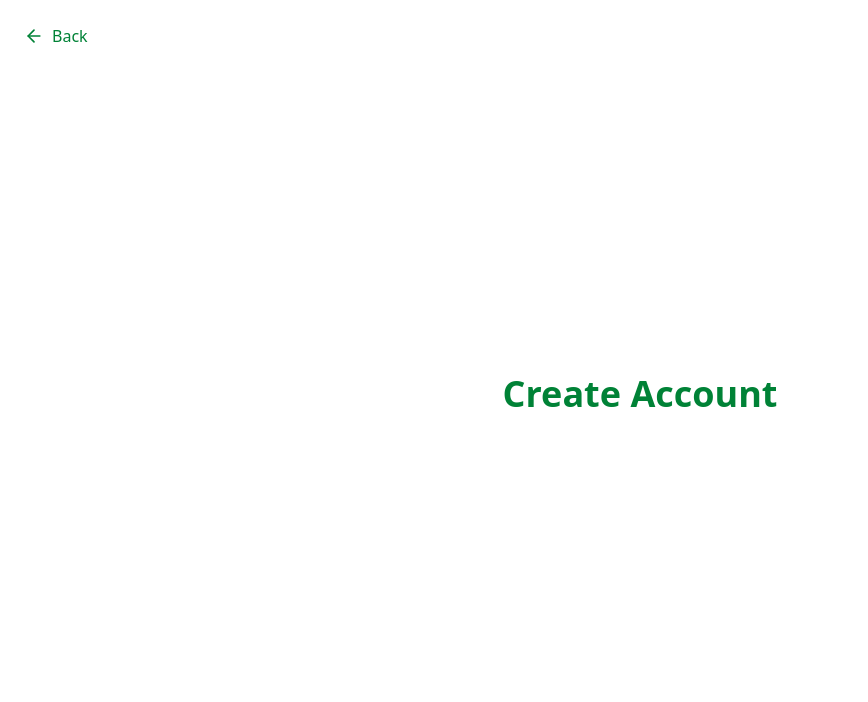
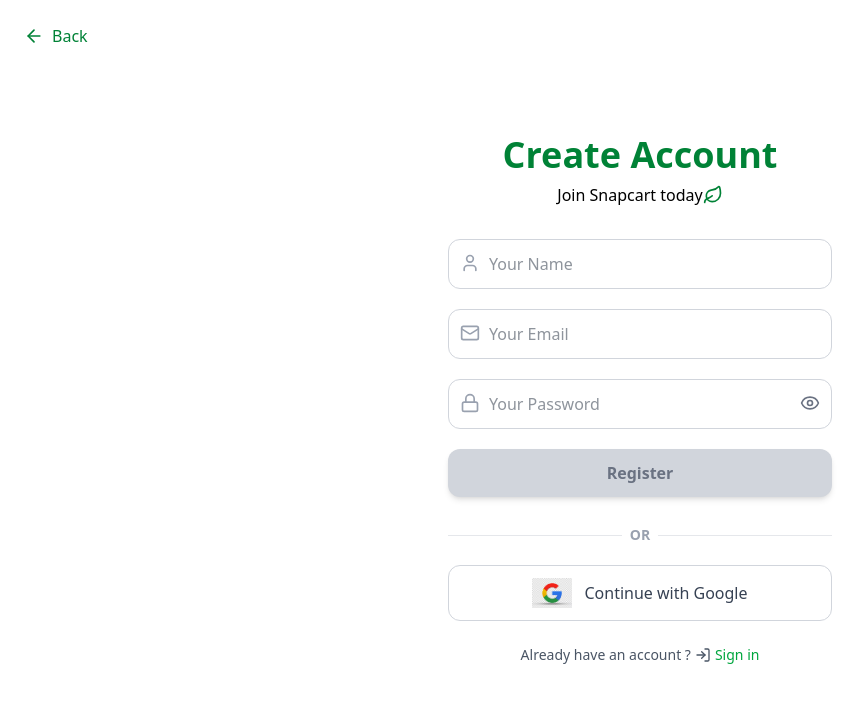
Before and after one commit to Nidhi-Maurya/Grossary_App, a Next.js app: page /register in a window 1280 px wide. Both pictures are taken after a click on the button "Next". Shown: the top 702 px of the page, without its empty margins (0-868 px from the left). Built offline with nearby package versions, Linux system fonts and the light colour scheme.

Commit message:
implement register form page ui design

```diff
--- a/src/app/register/page.tsx
+++ b/src/app/register/page.tsx
@@ -1,24 +1,18 @@
-
-"use client"
+"use client";
 import { useState } from "react";
 
-import Welcome from "@/components/Welcome"
+import Welcome from "@/components/Welcome";
 import RegisterForm from "@/components/RegisterForm";
-  export default function Register(){
+export default function Register() {
+  const [step, setStep] = useState(1);
 
-    const [step,setStep] = useState(1)
-
-
-
-
-
-
-
-    return (
-      <>
-
-{step===1  ? <Welcome nextStep={setStep} /> : <RegisterForm previousStep={setStep} />}
-
-      </>
-    )
-  }
+  return (
+    <>
+      {step === 1 ? (
+        <Welcome nextStep={setStep} />
+      ) : (
+        <RegisterForm previousStep={setStep} />
+      )}
+    </>
+  );
+}
--- a/src/components/RegisterForm.tsx
+++ b/src/components/RegisterForm.tsx
@@ -1,40 +1,142 @@
-import {ArrowLeft} from "lucide-react";
+import {
+  ArrowLeft,
+  EyeIcon,
+  EyeOff,
+  Leaf,
+  Lock,
+  LogIn,
+  Mail,
+  User,
+} from "lucide-react";
 import { motion } from "framer-motion";
+import { useState } from "react";
+import Image from "next/image";
+import google from "@/assets/google.avif";
 
-type propType={
-  previousStep:(n:number)=> void
-}
+type propType = {
+  previousStep: (n: number) => void;
+};
 
+export default function RegisterForm({ previousStep }: propType) {
+  const [name, setName] = useState("");
+  const [email, setEmail] = useState("");
+  const [password, setPassword] = useState("");
+  const [showPassword, setShowPassword] = useState(false);
 
-
-export default function RegisterForm({previousStep}:propType){
   return (
-   <div className= "flex flex-col items-center justify-center min-h-screen px-6 py-10 bg-white relative">
-
-            <div className="absolute top-6 left-6 flex items-center gap-2 text-green-700 hover:text-green-800 transitions-colors cursor-pointer"
-            onClick={()=>previousStep(1)}
-
-
+    <div className="flex flex-col items-center justify-center min-h-screen px-6 py-10 bg-white relative">
+      <div
+        className="absolute top-6 left-6 flex items-center gap-2 text-green-700 hover:text-green-800 transitions-colors cursor-pointer"
+        onClick={() => previousStep(1)}
       >
-
         <ArrowLeft className="w-5 h-5 " />
 
-   <span className = "font-medium" >  Back   </span>
-
+        <span className="font-medium"> Back </span>
       </div>
 
-
-          <motion.h1 className="text-3xl md:text-4xl font-extrabold text-green-700 mb-3">
+      <motion.h1
+        initial={{ opacity: 0, y: -10 }}
+        animate={{ opacity: 1, y: 0 }}
+        transition={{ duration: 0.6 }}
+        className="text-3xl md:text-4xl font-extrabold text-green-700 mb-2"
+      >
         Create Account
       </motion.h1>
 
+      <p className="text-green mb-8 flex items-center  text-medium">
+        {" "}
+        Join Snapcart today <Leaf className="w-5 h-5 text-green-700" />{" "}
+      </p>
 
-
-
-
-
-
+      <motion.form
+        initial={{ opacity: 0 }}
+        animate={{ opacity: 1 }}
+        transition={{ duration: 0.6 }}
+        className="flex flex-col gap-5 w-full max-w-sm"
+      >
+        <div className="relative">
+          <User className="absolute left-3 top-3.5 w-5 h-5 text-gray-400" />
+          <input
+            type="text"
+            placeholder="Your Name"
+            className="w-full border border-gray-300 rounded-xl py-3 pl-10 pr-4 text-gray-800 focus:ring-2 focus:ring-green-500 focus:outline-none "
+            onChange={(e) => setName(e.target.value)}
+            value={name}
+          />
         </div>
 
-  )
+        <div className="relative">
+          <Mail className="absolute left-3 top-3.5 w-5 h-5 text-gray-400" />
+          <input
+            type="text"
+            placeholder="Your Email"
+            className="w-full border border-gray-300 rounded-xl py-3 pl-10 pr-4 text-gray-800 focus:ring-2 focus:ring-green-500 focus:outline-none "
+            onChange={(e) => setEmail(e.target.value)}
+            value={email}
+          />
+        </div>
+
+        <div className="relative">
+          <Lock className="absolute left-3 top-3.5 w-5 h-5 text-gray-400" />
+          <input
+            type={showPassword ? "text" : "password"}
+            placeholder="Your Password"
+            className="w-full border border-gray-300 rounded-xl py-3 pl-10 pr-4 text-gray-800 focus:ring-2 focus:ring-green-500 focus:outline-none "
+            onChange={(e) => setPassword(e.target.value)}
+            value={password}
+          />
+
+          {showPassword ? (
+            <EyeOff
+              className="absolute right-3 top-3.5 w-5 h-5 text-gray-500 cursor-pointer "
+              onClick={() => setShowPassword(false)}
+            />
+          ) : (
+            <EyeIcon
+              className="absolute right-3 top-3.5 w-5 h-5 text-gray-500 cursor-pointer "
+              onClick={() => setShowPassword(true)}
+            />
+          )}
+        </div>
+
+        <button>
+          {(() => {
+            const FormValidation =
+              name !== "" && email !== "" && password !== "";
+            return (
+              <button
+                disabled={!FormValidation}
+                className={`w-full font-semibold py-3 rounded-xl transition-all duration-200 shadow-md inline-flex items-center justify-center gap-2 cursor-pointer ${
+                  FormValidation
+                    ? "bg-green-600 hover:bg-green-700 text-white"
+                    : "bg-gray-300 text-gray-500 cursor-not-allowed"
+                }`}
+              >
+                Register
+              </button>
+            );
+          })()}
+        </button>
+
+        <div className="flex items-center gap-2 text-gray-400 text-sm mt-2 font-semibold">
+          <span className="flex-1 h-px bg-gray-200"></span>
+          OR
+          <span className="flex-1 h-px bg-gray-200"></span>
+        </div>
+
+        <button className="w-full flex  items-center justify-center gap-3 border border-gray-300 hover:bg-gray-50 py-3 rounded-xl text-gray-700 font-medium transition-all duration-200">
+          <Image src={google} alt="google logo" width={40} height={40} />
+          Continue with Google
+        </button>
+      </motion.form>
+
+      <p className="text-gray-600 mt-6 text-sm flex items-center gap-1 cursor-pointer ">
+        {" "}
+        Already have an account ? <LogIn className="w-4 h-4"/>
+        <span className="text-green-600">
+          Sign in
+        </span>
+      </p>
+    </div>
+  );
 }
```
Also changed, not shown: src/assets/google-logo.png (added), src/assets/google.avif (added). Lines whose indentation alone changed are shown as unchanged.
